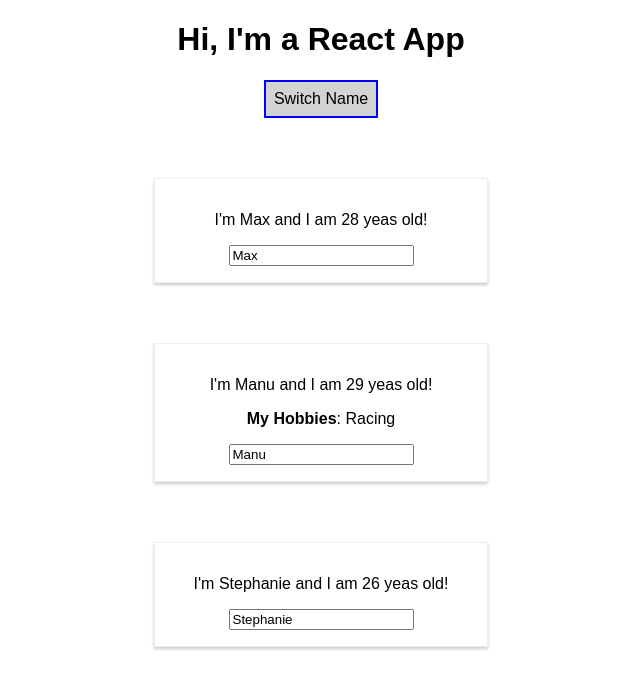
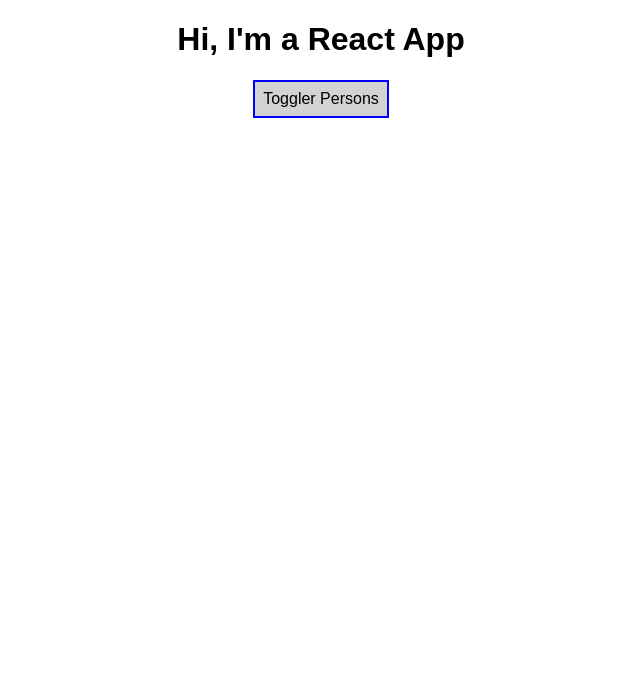
Before and after one commit to rafaelperozin/react-studying, a React (Create React App) app: page / in a window 1280 px wide. Shown: the top 688 px of the page, without its empty margins (319-959 px from the left). Built offline with nearby package versions, Linux system fonts and the light colour scheme.

Commit message:
dinamically insert person and toggle elements

```diff
--- a/src/App.js
+++ b/src/App.js
@@ -9,7 +9,8 @@
       { name: 'Manu', age: 29 },
       { name: 'Stephanie', age: 26 }
     ],
-    otherState: 'some other value'
+    otherState: 'some other value',
+    showPersons: false
   };
 
   switchNameHandler = (newName) => {
@@ -34,7 +35,15 @@
     });
   };
 
+  togglePersonsHandler = () => {
+    const doesShow = this.state.showPersons;
+    // / !doesShow works like toggle, makke the oposit of current set. If is false make true...
+    this.setState({showPersons: !doesShow});
+  }
+
   render() {
+    // **** here is no jsx is normal javascript ***
+
     const style = {
       backgroundColor: 'lightgrey',
       font: 'inherit',
@@ -43,23 +52,28 @@
       cursor: 'pointer'
     };
 
+    let persons = null;
+
+    if (this.state.showPersons) {
+      persons = (
+        // use jsx format here
+        <div>
+          {this.state.persons.map(person => {
+            return <Person
+              name={person.name}
+              age={person.age} />
+          })}
+        </div>
+      );
+    }
+
     return (
       <div className="App">
         <h1>Hi, I'm a React App</h1>
         <button
           style={style}
-          onClick={() => this.switchNameHandler('Maximiliam')}>Switch Name</button>
-        <Person
-          name={this.state.persons[0].name}
-          age={this.state.persons[0].age} />
-        <Person
-          name={this.state.persons[1].name}
-          age={this.state.persons[1].age}
-          click={this.switchNameHandler.bind(this, 'Max!')}
-          changed={this.nameChangedHandler}><strong>My Hobbies</strong>: Racing</Person>
-        <Person
-          name={this.state.persons[2].name}
-          age={this.state.persons[2].age} />
+          onClick={this.togglePersonsHandler}>Toggler Persons</button>
+        {persons}
       </div>
     );
   };
```
